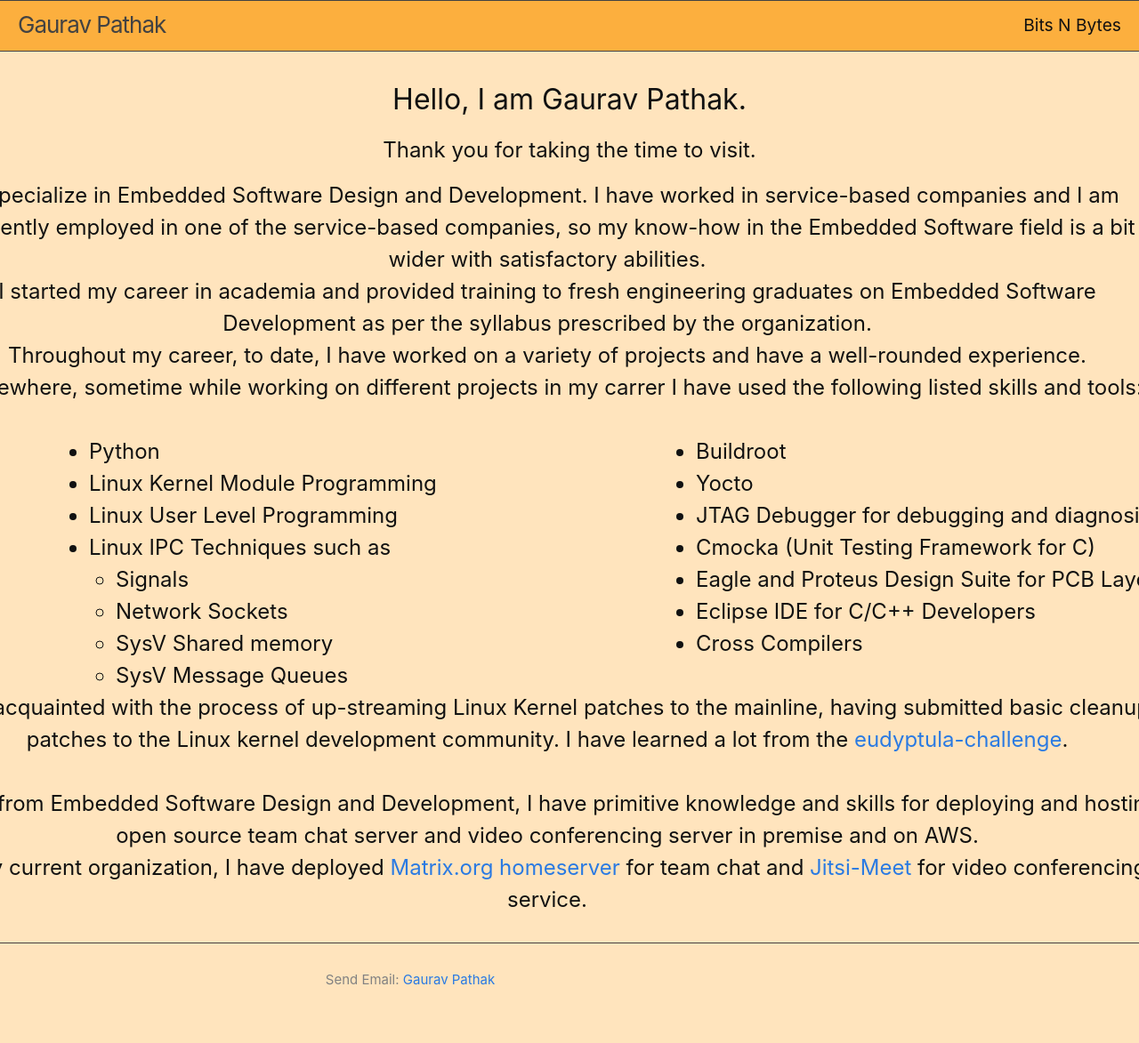
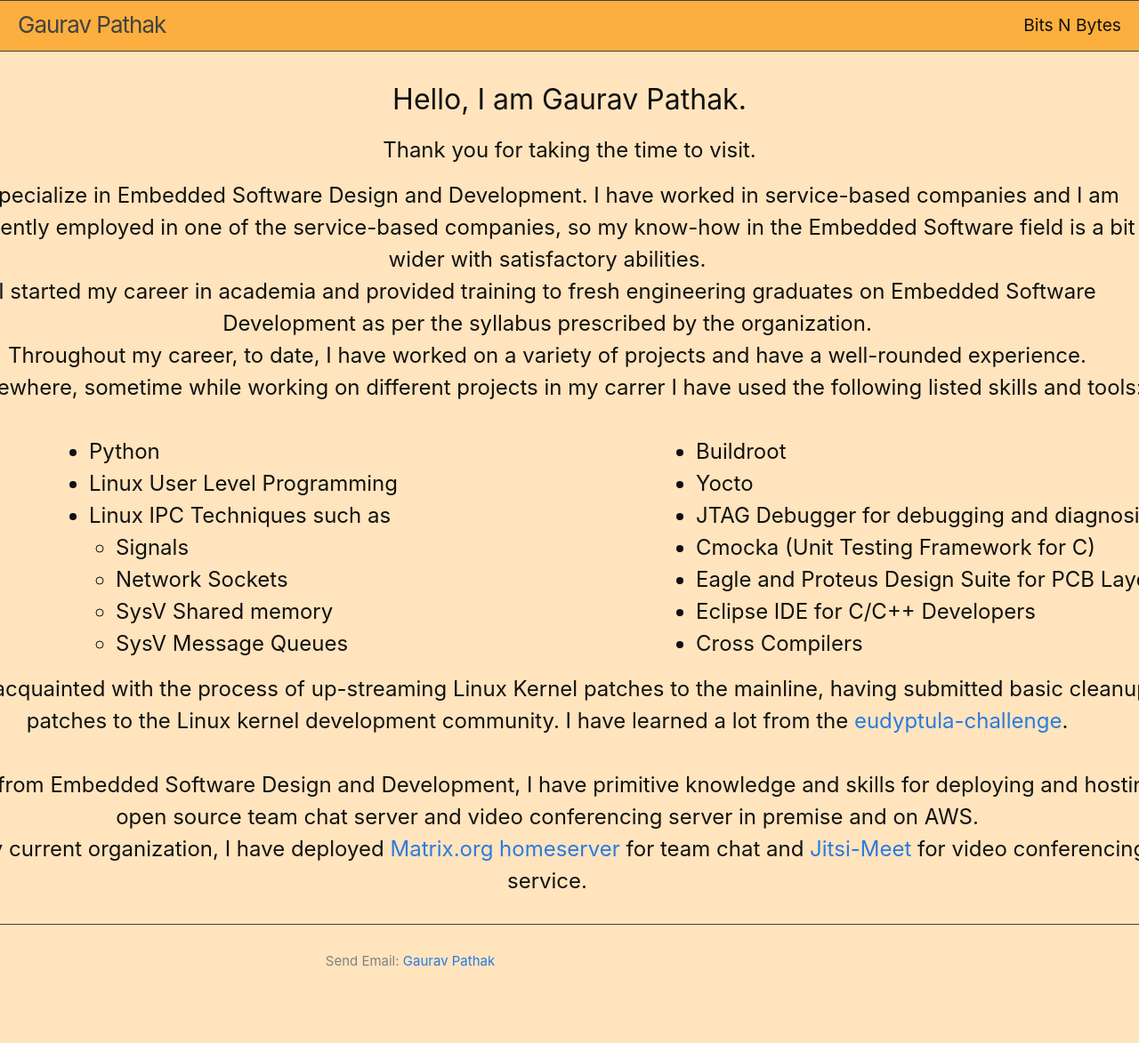
Before and after one commit to gauravpathak/gauravpathak.github.io, a Jekyll site: the page built from index.html, in a window 1280 px wide. Shown: the whole page at 89% size. Built offline with Jekyll 4.4.1, drawn with Linux system fonts in a browser that asks for light colours; after the commit the page ends 1152 px from its top, so only the background shows below that.

Commit message:
Update index.html

```diff
--- a/index.html
+++ b/index.html
@@ -43,7 +43,6 @@ Throughout my career, to date, I have worked on a variety of projects and have a
 <div class="column">
 <ul>
   <li>Python</li>
-  <li>Linux Kernel Module Programming</li>
   <li>Linux User Level Programming</li>
   <li>Linux IPC Techniques such as</li>
 	<ul>
```
